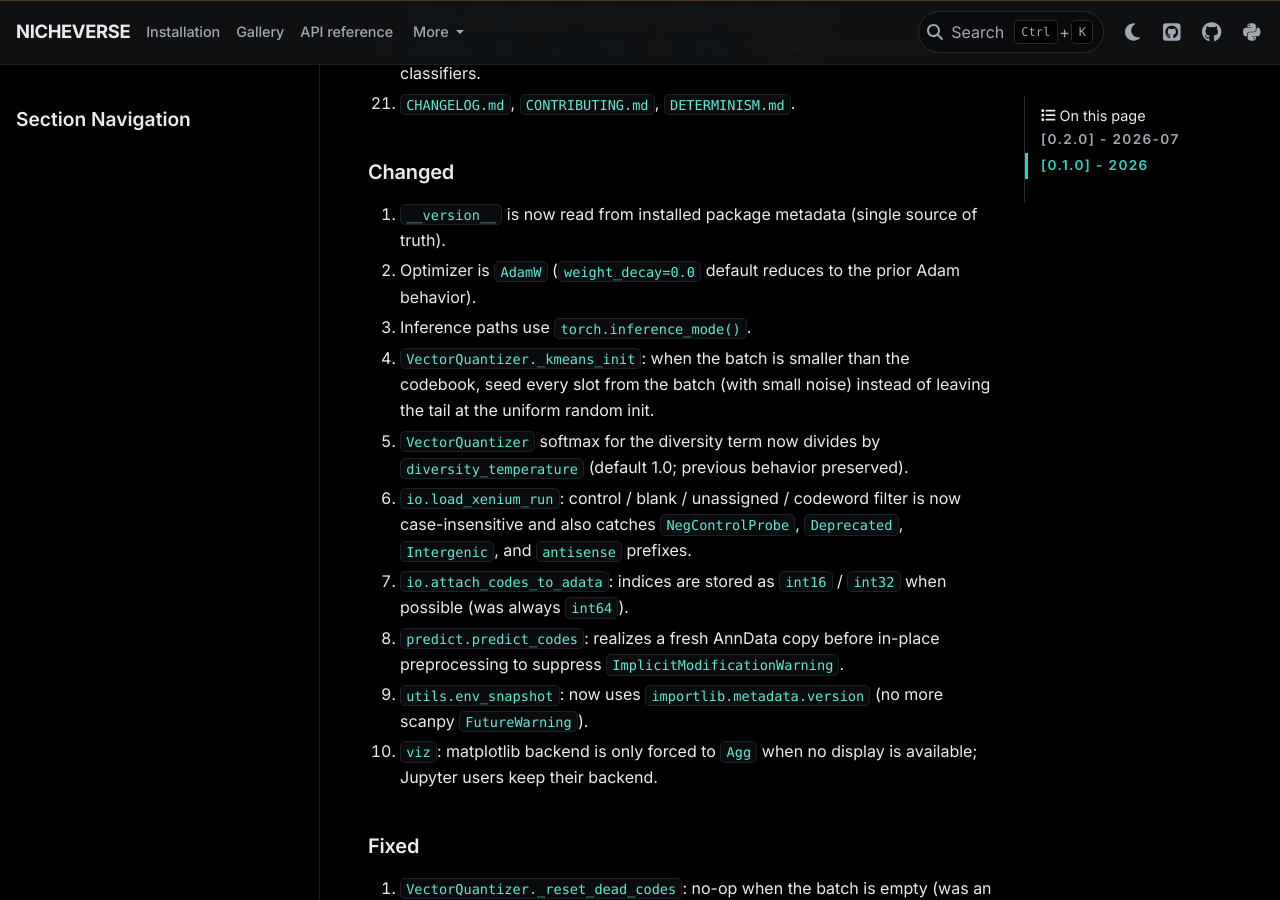
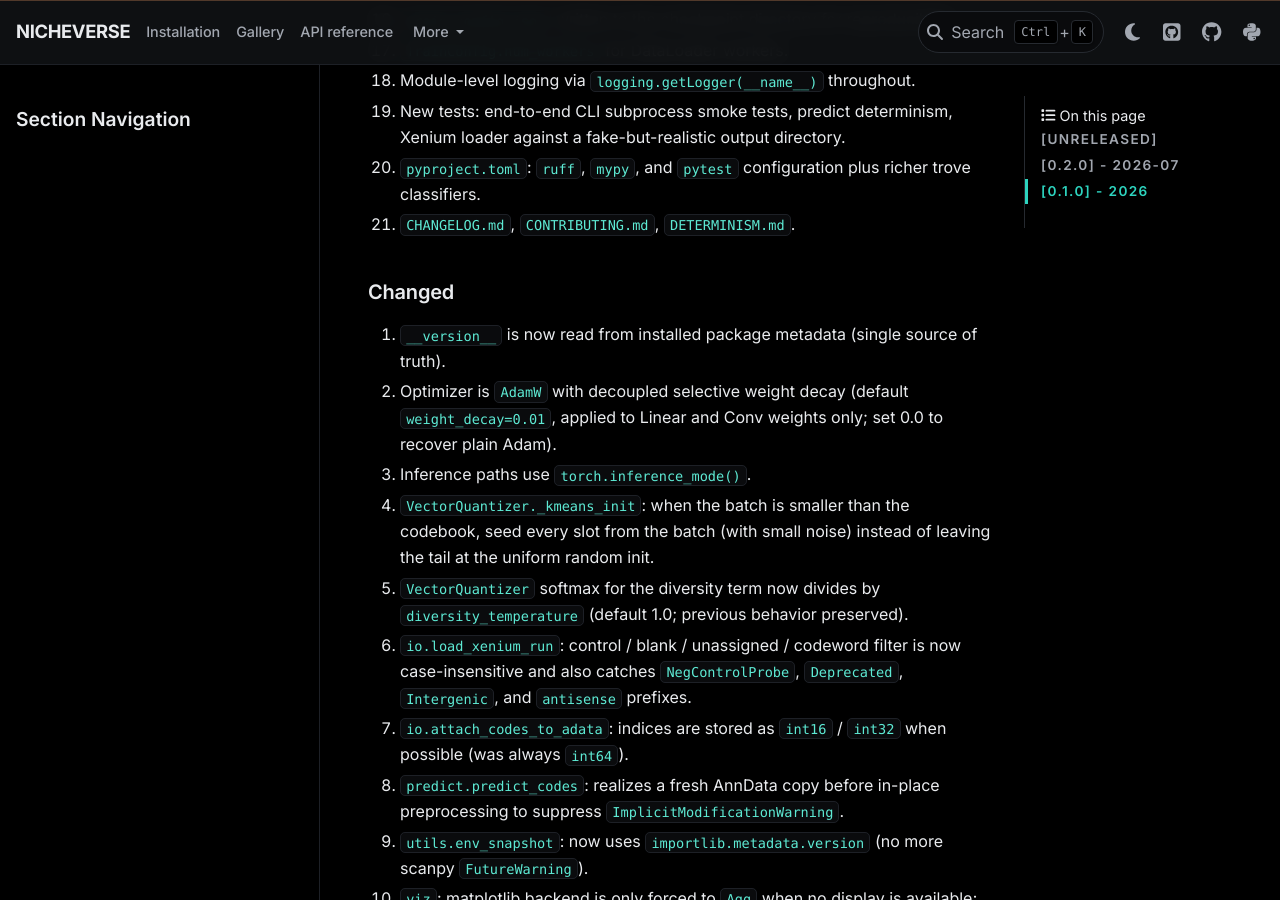
Before and after one commit to digvijayky/nicheverse, a Sphinx documentation site: the page built from docs/changelog.md, in a window 1280 px wide and 900 px high, scrolled down 2700 px. Built offline with Sphinx 7.4.7 and the PyData theme 0.15.4, drawn with Linux system fonts in a browser that asks for light colours; some of the changed text lies outside the part shown.

Commit message:
docs: fix citation metadata, changelog notes, and CSS comments
Make the author name consistent with pyproject (Yarlagadda, Digvijay) across
CITATION.cff and the README BibTeX, replace the invalid 'and colleagues' with
'and others', and set a real release date. Clarify that the current AdamW weight
decay default is 0.01 (the 0.0 note was historical), add an Unreleased changelog
section that CONTRIBUTING and the PR template point at, and replace em dashes in
the stylesheet comments with hyphens.

```diff
--- a/CHANGELOG.md
+++ b/CHANGELOG.md
@@ -4,6 +4,10 @@ All notable changes to nicheverse are documented in this file. The format
 loosely follows [Keep a Changelog](https://keepachangelog.com/en/1.1.0/) and the
 project adheres to [Semantic Versioning](https://semver.org/spec/v2.0.0.html)
 starting from 1.0.0.
+
+## [Unreleased]
+
+No unreleased changes yet.
 
 ## [0.2.0] - 2026-07
 
@@ -83,7 +87,7 @@ Synced the documentation site (README, guides, API reference) to these defaults.
 
 ### Changed
 1. `__version__` is now read from installed package metadata (single source of truth).
-2. Optimizer is `AdamW` (`weight_decay=0.0` default reduces to the prior Adam behavior).
+2. Optimizer is `AdamW` with decoupled selective weight decay (default `weight_decay=0.01`, applied to Linear and Conv weights only; set 0.0 to recover plain Adam).
 3. Inference paths use `torch.inference_mode()`.
 4. `VectorQuantizer._kmeans_init`: when the batch is smaller than the codebook, seed every slot from the batch (with small noise) instead of leaving the tail at the uniform random init.
 5. `VectorQuantizer` softmax for the diversity term now divides by `diversity_temperature` (default 1.0; previous behavior preserved).
```
Also changed, not shown: README.md (+1 -1 lines), docs/_static/custom.css (+5 -5 lines), 1 other file.
